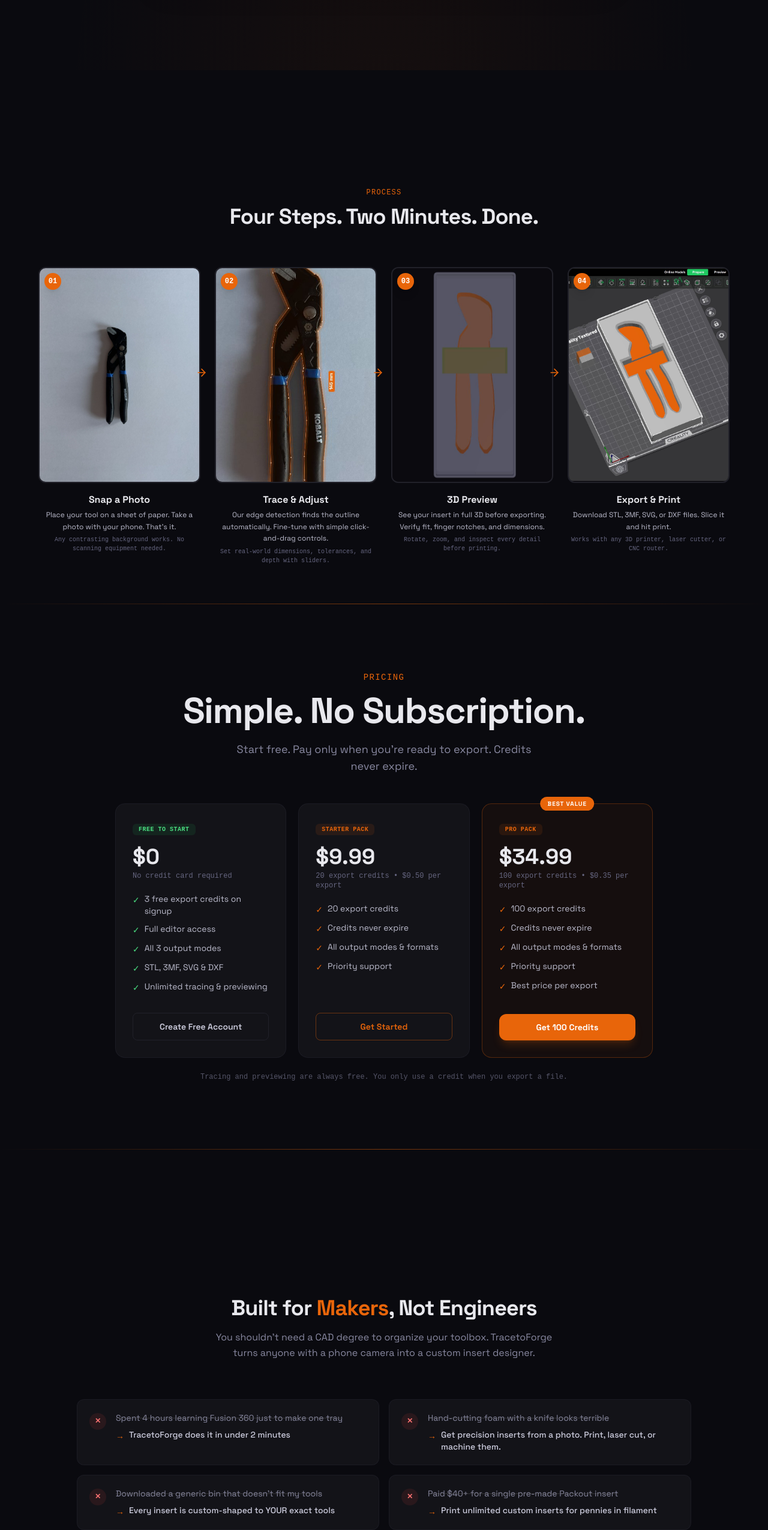
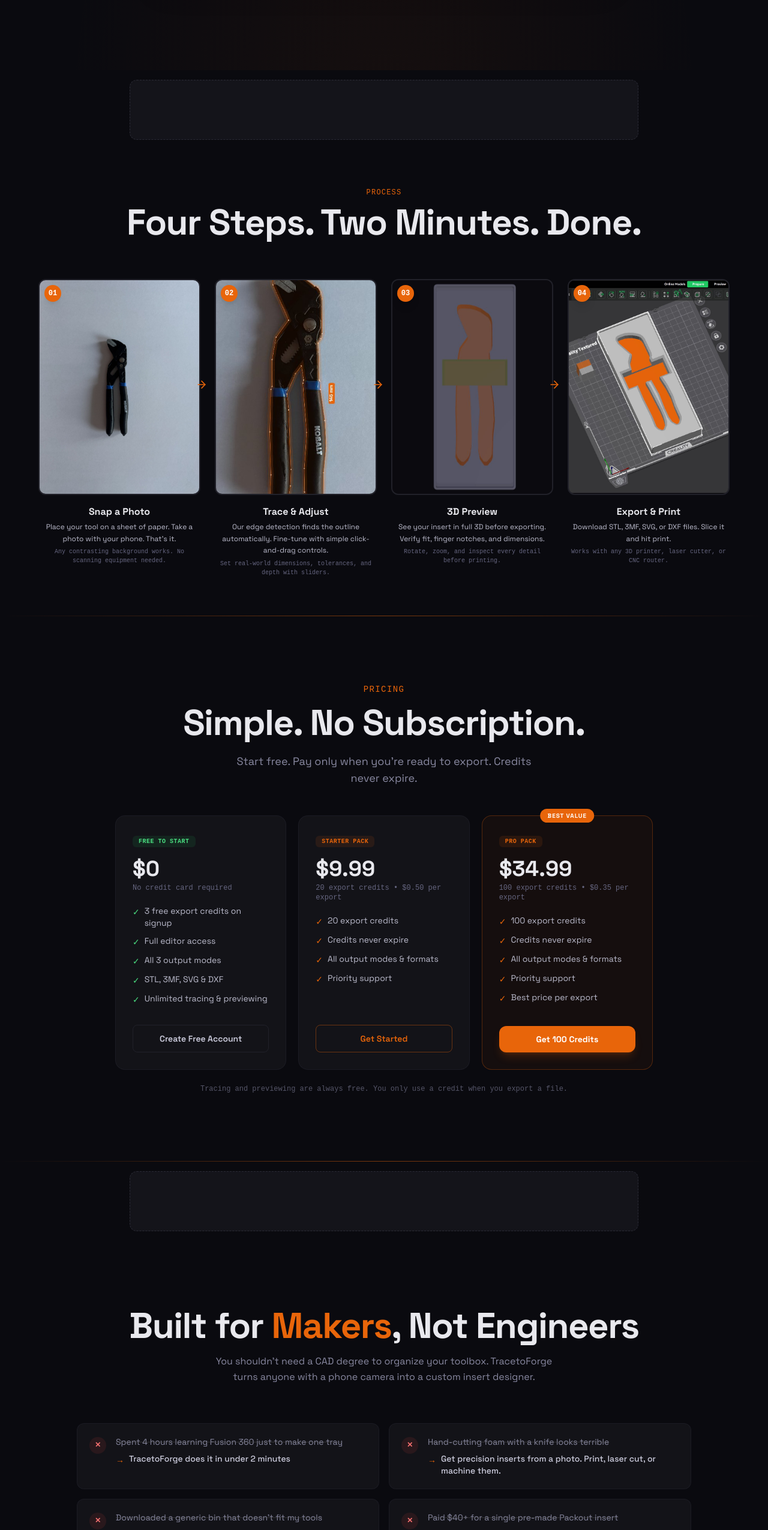
Before and after one commit to cwinland78-cpu/tracetoforge2, a React (Vite) app: page / in a window 1280 px wide. Shown: the part 1200-3750 px from the top of the page at 60% size. Built offline with nearby package versions, Linux system fonts and the light colour scheme; no server answers.

Commit message:
Standardize section header sizes to match Pricing, add visible ad placeholder styling

```diff
--- a/src/pages/Landing.jsx
+++ b/src/pages/Landing.jsx
@@ -355,7 +355,7 @@ export default function Landing() {
       {/* Ad unit - below hero */}
       <div className="max-w-4xl mx-auto px-6 py-4">
         <ins className="adsbygoogle"
-          style={{ display: 'block', minHeight: '100px' }}
+          style={{ display: 'block', minHeight: '100px', background: 'rgba(136,136,160,0.08)', borderRadius: '12px', border: '1px dashed rgba(136,136,160,0.2)' }}
           data-ad-client="ca-pub-5879329589086028"
           data-ad-slot="auto"
           data-ad-format="auto"
@@ -367,7 +367,7 @@ export default function Landing() {
         <div className="max-w-6xl mx-auto">
           <div className="text-center mb-16">
             <span className="font-mono text-xs text-brand tracking-widest uppercase mb-3 block">Process</span>
-            <h2 className="text-2xl sm:text-3xl md:text-4xl font-display font-extrabold tracking-tight">
+            <h2 className="text-3xl sm:text-4xl md:text-6xl font-display font-extrabold tracking-tight">
               Four Steps. Two Minutes. Done.
             </h2>
           </div>
@@ -529,7 +529,7 @@ export default function Landing() {
       {/* Ad unit - after pricing */}
       <div className="max-w-4xl mx-auto px-6 py-4">
         <ins className="adsbygoogle"
-          style={{ display: 'block', minHeight: '100px' }}
+          style={{ display: 'block', minHeight: '100px', background: 'rgba(136,136,160,0.08)', borderRadius: '12px', border: '1px dashed rgba(136,136,160,0.2)' }}
           data-ad-client="ca-pub-5879329589086028"
           data-ad-slot="auto"
           data-ad-format="auto"
@@ -540,7 +540,7 @@ export default function Landing() {
       <section className="px-6 py-20 md:py-28">
         <div className="max-w-5xl mx-auto">
           <div className="text-center mb-16">
-            <h2 className="text-2xl sm:text-3xl md:text-4xl font-display font-extrabold tracking-tight mb-4">
+            <h2 className="text-3xl sm:text-4xl md:text-6xl font-display font-extrabold tracking-tight mb-4">
               Built for <span className="text-brand">Makers</span>, Not Engineers
             </h2>
             <p className="text-[#8888A0] max-w-xl mx-auto leading-relaxed">
@@ -578,7 +578,7 @@ export default function Landing() {
         <div className="max-w-4xl mx-auto">
           <div className="text-center mb-12">
             <span className="font-mono text-xs text-brand tracking-widest uppercase mb-3 block">Output</span>
-            <h2 className="text-2xl sm:text-3xl md:text-4xl font-display font-extrabold tracking-tight mb-4">
+            <h2 className="text-3xl sm:text-4xl md:text-6xl font-display font-extrabold tracking-tight mb-4">
               Three Ways to Forge
             </h2>
             <p className="text-[#8888A0] max-w-lg mx-auto">
@@ -649,7 +649,7 @@ export default function Landing() {
       {/* Ad unit - after stats */}
       <div className="max-w-4xl mx-auto px-6 py-4">
         <ins className="adsbygoogle"
-          style={{ display: 'block', minHeight: '100px' }}
+          style={{ display: 'block', minHeight: '100px', background: 'rgba(136,136,160,0.08)', borderRadius: '12px', border: '1px dashed rgba(136,136,160,0.2)' }}
           data-ad-client="ca-pub-5879329589086028"
           data-ad-slot="auto"
           data-ad-format="auto"
@@ -660,7 +660,7 @@ export default function Landing() {
       <section className="px-6 py-20 md:py-28">
         <div className="max-w-5xl mx-auto text-center">
           <span className="font-mono text-xs text-brand tracking-widest uppercase mb-3 block">Compatibility</span>
-          <h2 className="text-2xl sm:text-3xl md:text-4xl font-display font-extrabold tracking-tight mb-4">
+          <h2 className="text-3xl sm:text-4xl md:text-6xl font-display font-extrabold tracking-tight mb-4">
             Works With What You Already Own
           </h2>
           <p className="text-[#8888A0] max-w-lg mx-auto mb-14">
@@ -763,7 +763,7 @@ export default function Landing() {
       <section className="px-6 py-20 md:py-28">
         <div className="max-w-5xl mx-auto text-center">
           <span className="font-mono text-xs text-brand tracking-widest uppercase mb-3 block">Export</span>
-          <h2 className="text-2xl sm:text-3xl md:text-4xl font-display font-extrabold tracking-tight mb-4">
+          <h2 className="text-3xl sm:text-4xl md:text-6xl font-display font-extrabold tracking-tight mb-4">
             Four Formats. One Click.
           </h2>
           <p className="text-[#8888A0] max-w-lg mx-auto mb-14">
@@ -794,7 +794,7 @@ export default function Landing() {
       {/* Ad unit - mid page */}
       <div className="max-w-4xl mx-auto px-6 py-4">
         <ins className="adsbygoogle"
-          style={{ display: 'block', minHeight: '100px' }}
+          style={{ display: 'block', minHeight: '100px', background: 'rgba(136,136,160,0.08)', borderRadius: '12px', border: '1px dashed rgba(136,136,160,0.2)' }}
           data-ad-client="ca-pub-5879329589086028"
           data-ad-slot="auto"
           data-ad-format="auto"
@@ -805,7 +805,7 @@ export default function Landing() {
       <section className="px-6 py-16">
         <div className="max-w-4xl mx-auto text-center">
           <span className="font-mono text-xs text-brand tracking-widest uppercase mb-3 block">Organize Everything</span>
-          <h2 className="text-2xl sm:text-3xl font-display font-extrabold tracking-tight mb-4">
+          <h2 className="text-3xl sm:text-4xl md:text-6xl font-display font-extrabold tracking-tight mb-4">
             Custom Inserts for Any Tool
           </h2>
           <p className="text-[#8888A0] max-w-lg mx-auto mb-8">
@@ -836,7 +836,7 @@ export default function Landing() {
         <div className="max-w-5xl mx-auto">
           <div className="text-center mb-12">
             <span className="font-mono text-xs text-brand tracking-widest uppercase mb-3 block">Learn</span>
-            <h2 className="text-2xl sm:text-3xl md:text-4xl font-display font-extrabold tracking-tight mb-4">
+            <h2 className="text-3xl sm:text-4xl md:text-6xl font-display font-extrabold tracking-tight mb-4">
               Guides & Tutorials
             </h2>
             <p className="text-[#8888A0] max-w-lg mx-auto">
@@ -877,7 +877,7 @@ export default function Landing() {
       {/* Ad unit - after blog */}
       <div className="max-w-4xl mx-auto px-6 py-4">
         <ins className="adsbygoogle"
-          style={{ display: 'block', minHeight: '100px' }}
+          style={{ display: 'block', minHeight: '100px', background: 'rgba(136,136,160,0.08)', borderRadius: '12px', border: '1px dashed rgba(136,136,160,0.2)' }}
           data-ad-client="ca-pub-5879329589086028"
           data-ad-slot="auto"
           data-ad-format="auto"
@@ -888,7 +888,7 @@ export default function Landing() {
       <section className="px-6 py-16">
         <div className="max-w-4xl mx-auto text-center">
           <span className="font-mono text-xs text-brand tracking-widest uppercase mb-3 block">Shop</span>
-          <h2 className="text-2xl sm:text-3xl font-display font-extrabold tracking-tight mb-4">
+          <h2 className="text-3xl sm:text-4xl md:text-6xl font-display font-extrabold tracking-tight mb-4">
             No Printer? No Problem.
           </h2>
           <p className="text-[#8888A0] max-w-lg mx-auto mb-8">
```
Also changed, not shown: 19 other files (tests, documents, lock files or other folders).
